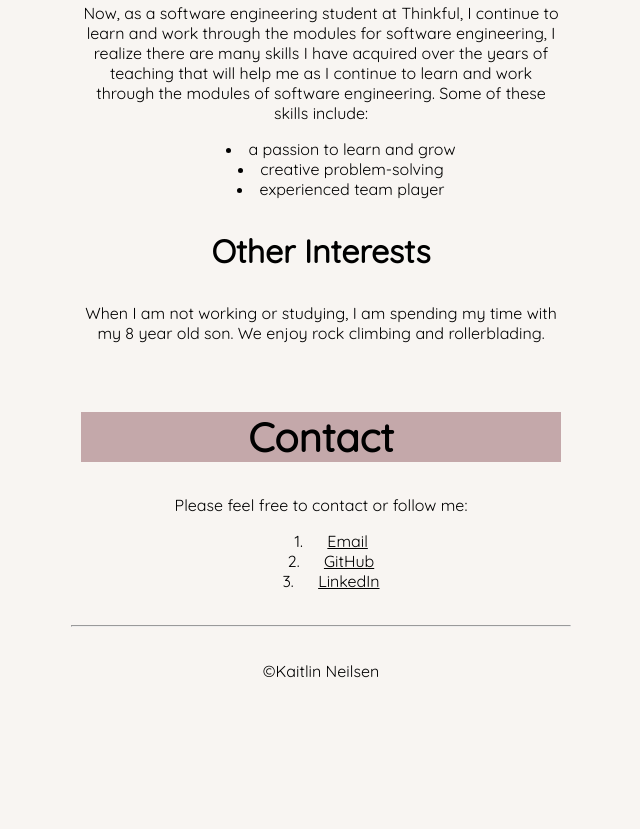
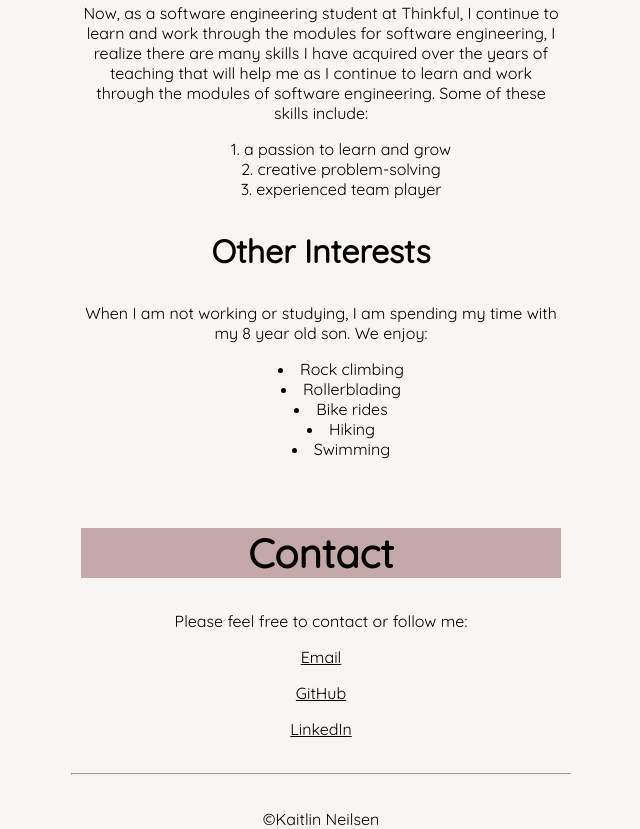
Before and after one commit to kateneilsen/first-portfolio, a plain HTML site: page index.html in a window 1280 px wide. Shown: the part 621-1450 px from the top of the page, without its empty margins (319-959 px from the left). Before the commit the page ends 1302 px from the top, so only its background shows below. Drawn offline with Linux system fonts and the light colour scheme; a script that the page names is missing.

Commit message:
Update index.html

```diff
--- a/index.html
+++ b/index.html
@@ -32,24 +32,29 @@
         <p>I have been a teacher for 10 years. I am  always finding new ways to integrate technology into the classroom. A few years ago I worked with a team of teachers to write and pilot computer science for all modules.</p>
 
         <p>Now, as a software engineering student at Thinkful, I continue to learn and work through the modules for software engineering, I realize there are many skills I have acquired over the years of teaching that will help me as I continue to learn and work through the modules of software engineering. Some of these skills include: </p>
-          <!--unordered list -->
-          <ul>
+          <!--ordered list -->
+          <ol>
             <li>a passion to learn and grow</li>
             <li>creative problem-solving</li>
             <li>experienced team player</li>
-          </ul>
+          </ol>
         <h3>Other Interests</h3>
-        <p>When I am not working or studying, I am spending my time with my 8 year old son. We enjoy rock climbing and rollerblading.</p>
+        <p>When I am not working or studying, I am spending my time with my 8 year old son. We enjoy: </p>
+        <ul>
+          <li>Rock climbing</li>
+          <li>Rollerblading</li>
+          <li>Bike rides</li>
+          <li>Hiking</li>
+          <li>Swimming</li>
+        </ul>
       </article>
  <!--contact article contains links to linkedin, github, and email -->
       <article id="contact">
         <h2>Contact</h2>
         <p>Please feel free to contact or follow me:</p>
-  <!--ordered list -->
-        <ol>
-          <li><a href="mailto:neilsenk09@gmail.com">Email</a></li>
-          <li><a href="https://github.com/kateneilsen">GitHub</a></li>
-          <li><a href="https://www.linkedin.com/public-profile/settings?trk=d_flagship3_profile_self_view_public_profile&lipi=urn%3Ali%3Apage%3Ad_flagship3_profile_self_edit_contact_info%3BNUfuSFa1QPSP3pkKhpFP5w%3D%3D">LinkedIn</a>              </li>
+          <p><a href="mailto:neilsenk09@gmail.com">Email</a></p>
+          <p><a href="https://github.com/kateneilsen">GitHub</a></p>
+          <p><a href="https://www.linkedin.com/public-profile/settings?trk=d_flagship3_profile_self_view_public_profile&lipi=urn%3Ali%3Apage%3Ad_flagship3_profile_self_edit_contact_info%3BNUfuSFa1QPSP3pkKhpFP5w%3D%3D">LinkedIn</a></p>
 
         </ol>
       </article>
```
